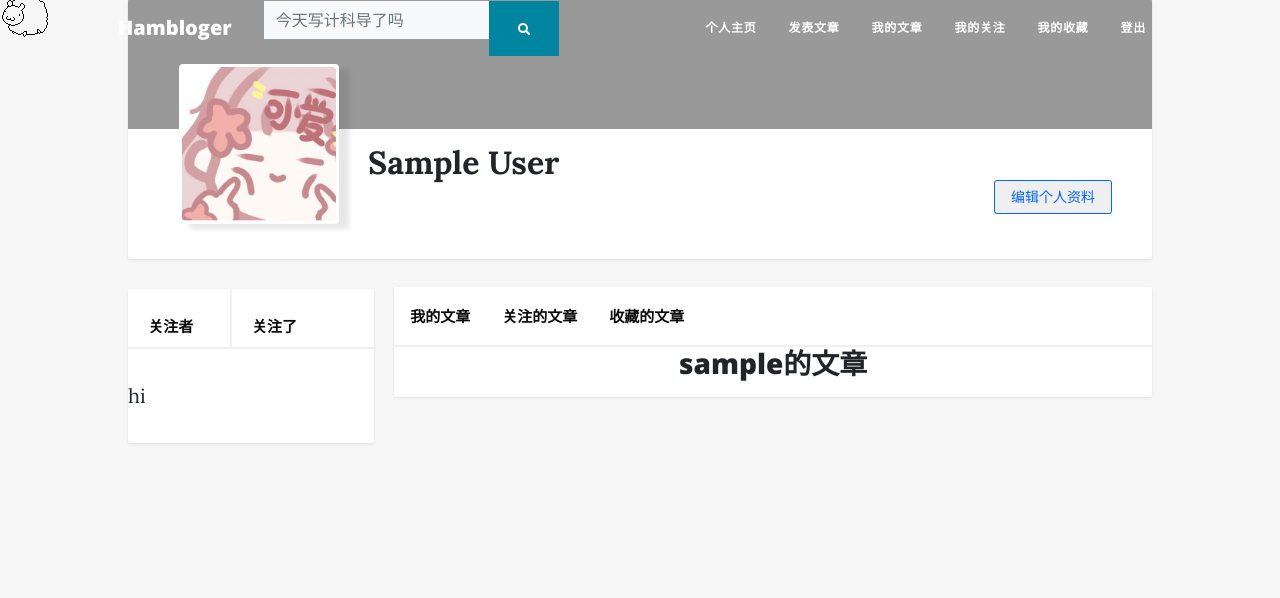
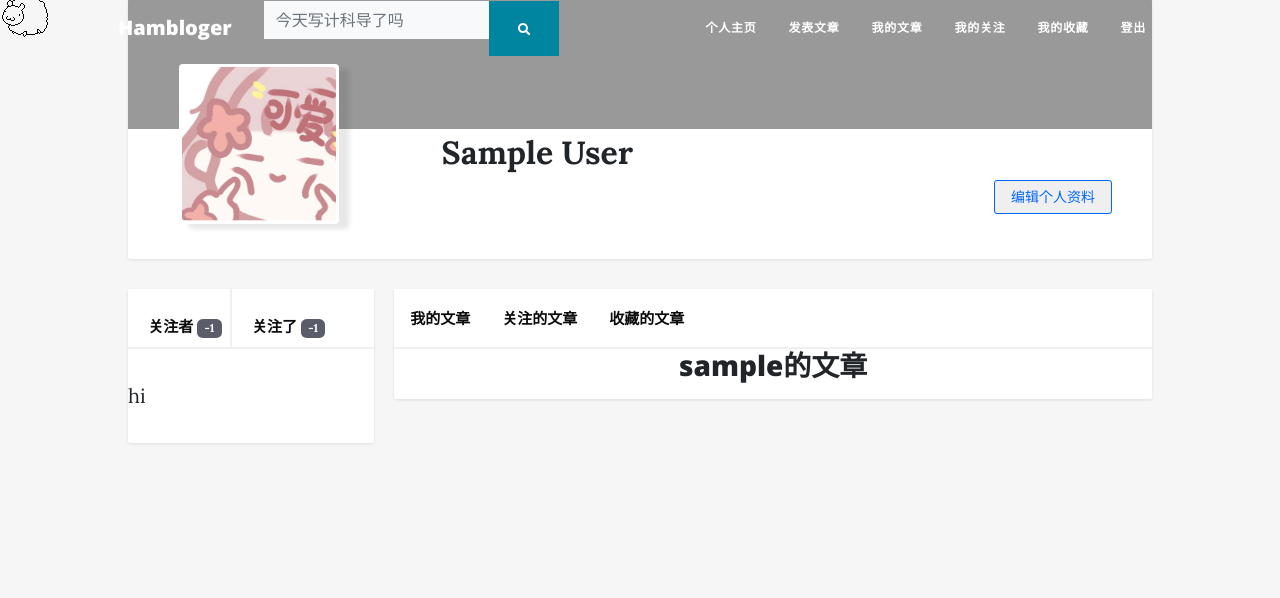
Before and after one commit to vozeo/Hambloger, a Flask app: template app/templates/user.html in a window 1280 px wide. Shown: the part 13-611 px from the top of the page. Run offline with Flask 2, Linux system fonts and the light colour scheme; the template is opened without the code that fills it: values that come from a table or form of the project are taken from there, others are empty; the visitor is signed in with stand-in values (Sample User, id 1); data comes from the database, SQL or seed files in the repository; both versions use the stored data as it was after the commit; some libraries are stand-ins or nearby versions.

Commit message:
Fix user html.

```diff
--- a/app/static/css/user.css
+++ b/app/static/css/user.css
@@ -53,9 +53,8 @@
 
 .user-information-container {
     float: left;
-    margin-top: 10px;
-    margin-left: 80px;
-    width: 450px;
+    width: 50%;
+    padding-left: 15%;
 }
 
 .user-name-container {
@@ -78,7 +77,7 @@
 }
 
 .user-operation-container {
-    margin-top: 5%;
+    padding-top: 5%;
     float: right;
 }
 
@@ -120,8 +119,8 @@
 
 .main-content-container {
     float: right;
+    margin-top: 30px;
     background-color: rgb(255, 255, 255);
-    margin-top: 28px;
     box-shadow: 0 1px 3px rgba(18, 18, 18, .1);
     border-radius: 2px;
     width: 74%;
@@ -170,7 +169,6 @@
 .side-content-container {
     float: left;
     background-color: rgb(255, 255, 255);
-    margin-top: 0;
     box-shadow: 0 1px 3px rgba(18, 18, 18, .1);
     border-radius: 2px;
     width: 24%;
--- a/app/templates/user.html
+++ b/app/templates/user.html
@@ -68,16 +68,16 @@
             <ul class="side-content">
                 <li class="side-content-left-item">
                     <a class = "option-link" href="{{ url_for('.followers', username=user.username) }}">
-                        关注者 <span class="badge">{{ user.followers.count() - 1 }}</span>
+                        关注者 <span class="badge badge-dark">{{ user.followers.count() - 1 }}</span>
                     </a>
                 </li>
                 <li class="side-content-right-item">
                     <a class = "option-link" href="{{ url_for('.followed_by', username=user.username) }}">
-                        关注了 <span class="badge">{{ user.followed.count() - 1 }}</span>
+                        关注了 <span class="badge badge-dark">{{ user.followed.count() - 1 }}</span>
                     </a>
                 </li>
             </ul>
-            <div class="side-content-bos">
+            <div class="side-content-box">
                 <p>
                 hi
                 </p>
```
Also changed, not shown: data-dev.sqlite.
